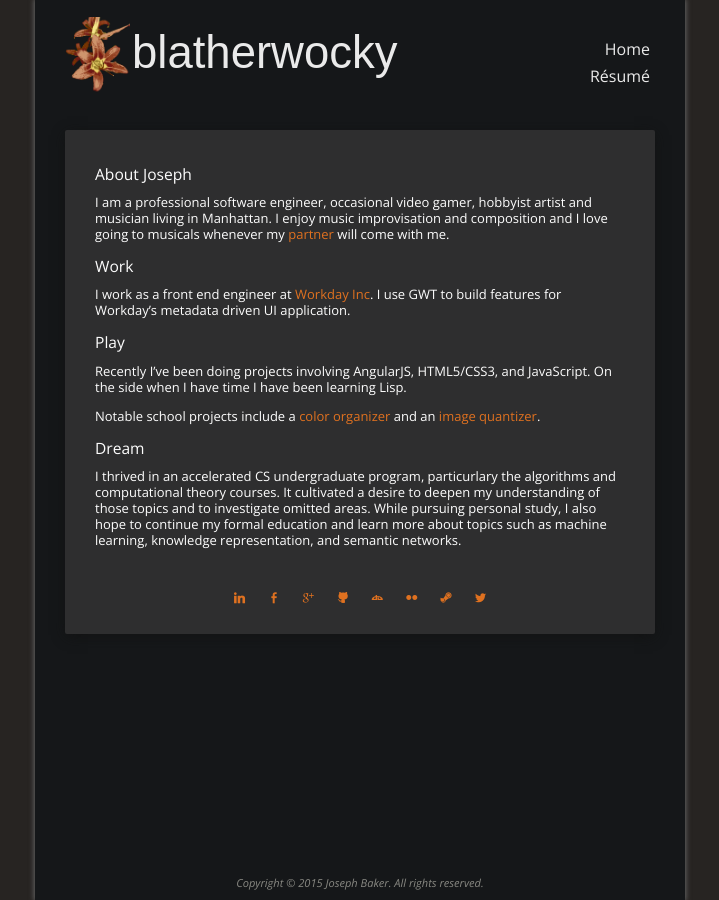
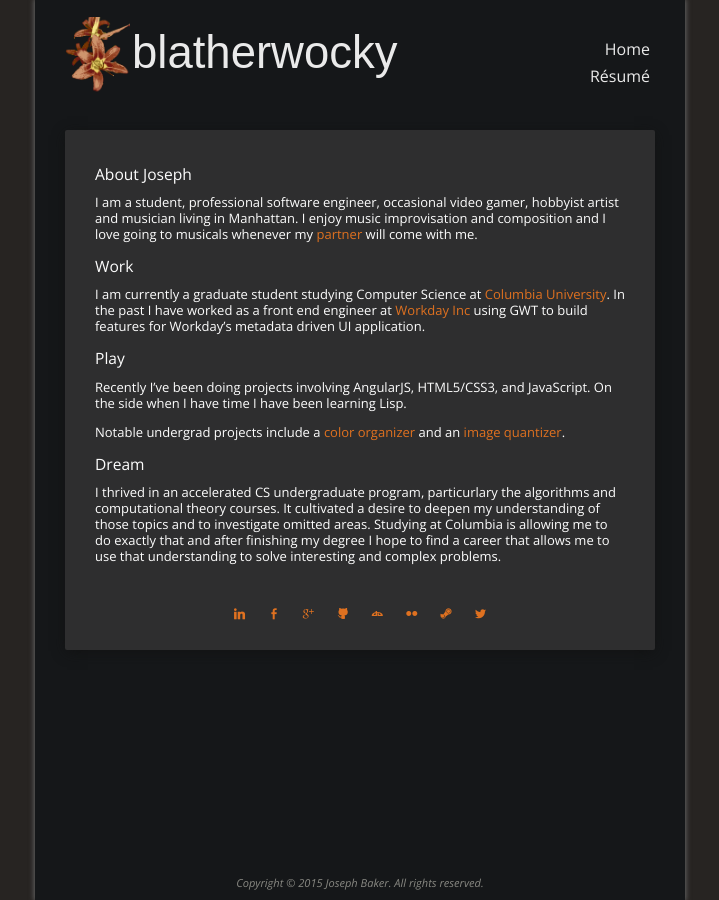
Before and after one commit to blatherwock/blatherwock.github.com, a Jekyll site: the page built from index.md, in a window 1280 px wide. Shown: the whole page, without its empty margins (280-999 px from the left). Built offline with Jekyll 4.4.1, drawn with Linux system fonts in a browser that asks for light colours; some web fonts are replaced.

Commit message:
Updated home page content

```diff
--- a/index.md
+++ b/index.md
@@ -7,13 +7,13 @@ page_class: bl-home
 About Joseph
 ------------
 
-I am a professional software engineer, occasional video gamer, hobbyist artist and musician living in Manhattan. I enjoy music improvisation and composition and I love going to musicals whenever my [partner][blargon] will come with me.
+I am a student, professional software engineer, occasional video gamer, hobbyist artist and musician living in Manhattan. I enjoy music improvisation and composition and I love going to musicals whenever my [partner][blargon] will come with me.
 
 
 Work
 ----
 
-I work as a front end engineer at [Workday Inc][workday]. I use GWT to build features for Workday's metadata driven UI application.
+I am currently a graduate student studying Computer Science at [Columbia University][columbia]. In the past I have worked as a front end engineer at [Workday Inc][workday] using GWT to build features for Workday's metadata driven UI application.
 
 
 Play
@@ -21,17 +21,17 @@ Play
 
 Recently I've been doing projects involving AngularJS, HTML5/CSS3, and JavaScript. On the side when I have time I have been learning Lisp.
 
-Notable school projects include a [color organizer][color_sorter] and an [image quantizer][color_proportion].
+Notable undergrad projects include a [color organizer][color_sorter] and an [image quantizer][color_proportion].
 
 
 Dream
 ------
 
-I thrived in an accelerated CS undergraduate program, particurlary the algorithms and computational theory courses. It cultivated a desire to deepen my understanding of those topics and to investigate omitted areas. While pursuing personal study, I also hope to continue my formal education and learn more about topics such as machine learning, knowledge representation, and semantic networks.
+I thrived in an accelerated CS undergraduate program, particurlary the algorithms and computational theory courses. It cultivated a desire to deepen my understanding of those topics and to investigate omitted areas. Studying at Columbia is allowing me to do exactly that and after finishing my degree I hope to find a career that allows me to use that understanding to solve interesting and complex problems.
 
 <ul>
-  <li><a href="http://www.linkedin.com/pub/joseph-baker/b/a5a/76" class="socicon socicon-linkedin"></a></li>
-  <li><a href="http://www.facebook.com/profile.php?id=727096715" class="socicon socicon-facebook"></a></li>
+  <li><a href="https://www.linkedin.com/in/blatherwock" class="socicon socicon-linkedin"></a></li>
+  <li><a href="https://www.facebook.com/joseph.baker31" class="socicon socicon-facebook"></a></li>
   <li><a href="https://plus.google.com/114434765567690468241" class="socicon socicon-google"></a></li>
   <li><a href="https://github.com/blatherwock" class="socicon socicon-github"></a></li>
   <li><a href="http://blatherwock.deviantart.com/" class="socicon socicon-deviantart"></a></li>
@@ -42,6 +42,7 @@ I thrived in an accelerated CS undergraduate program, particurlary the algorithm
 
 [blargon]: http://www.blargon.net
 [workday]: http://www.workday.com
+[columbia]: http://www.cs.columbia.edu
 [color_sorter]: pages/projects/color_sorter.html
 [color_proportion]: pages/projects/color_proportion.html
 [resume]: pages/resume.html
```
